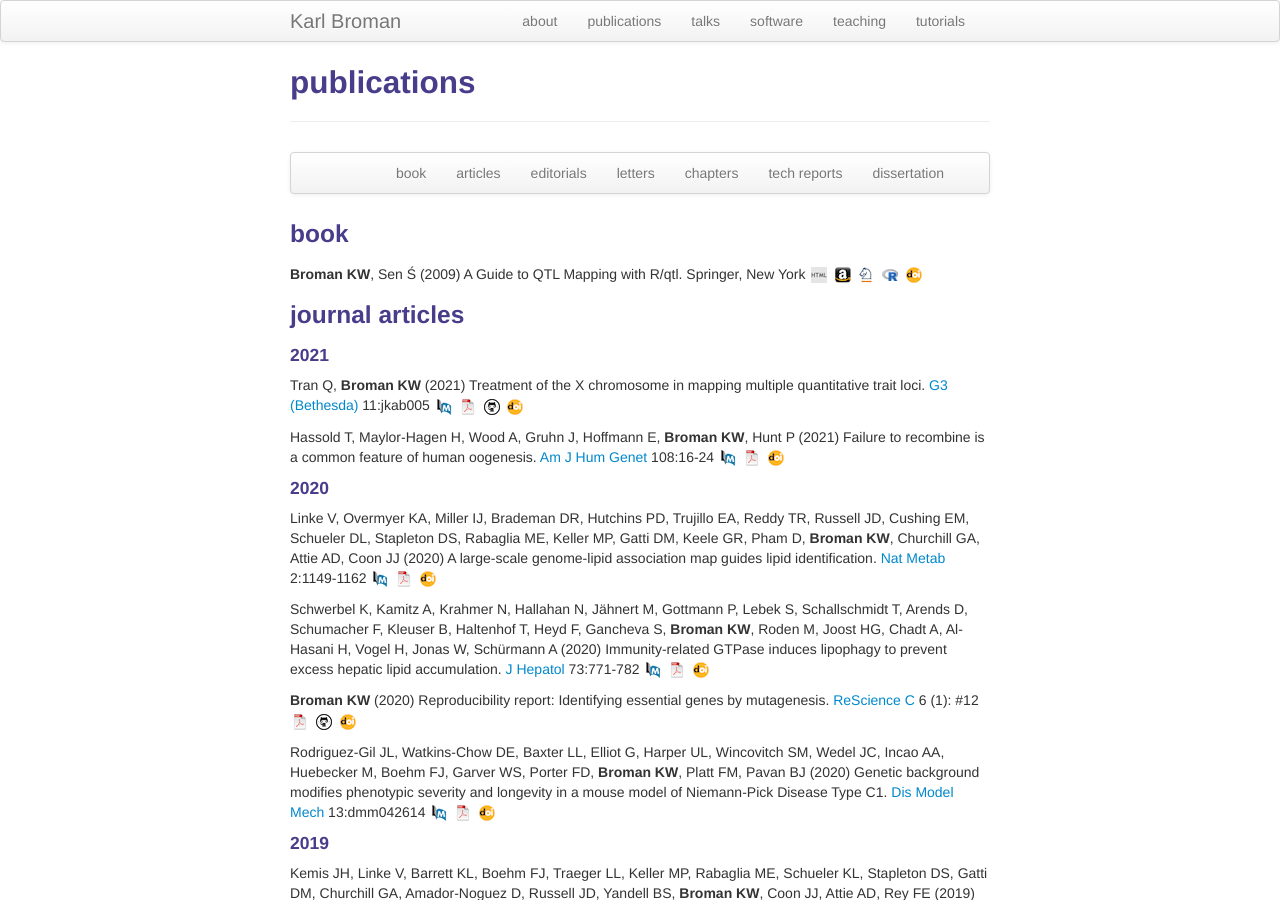
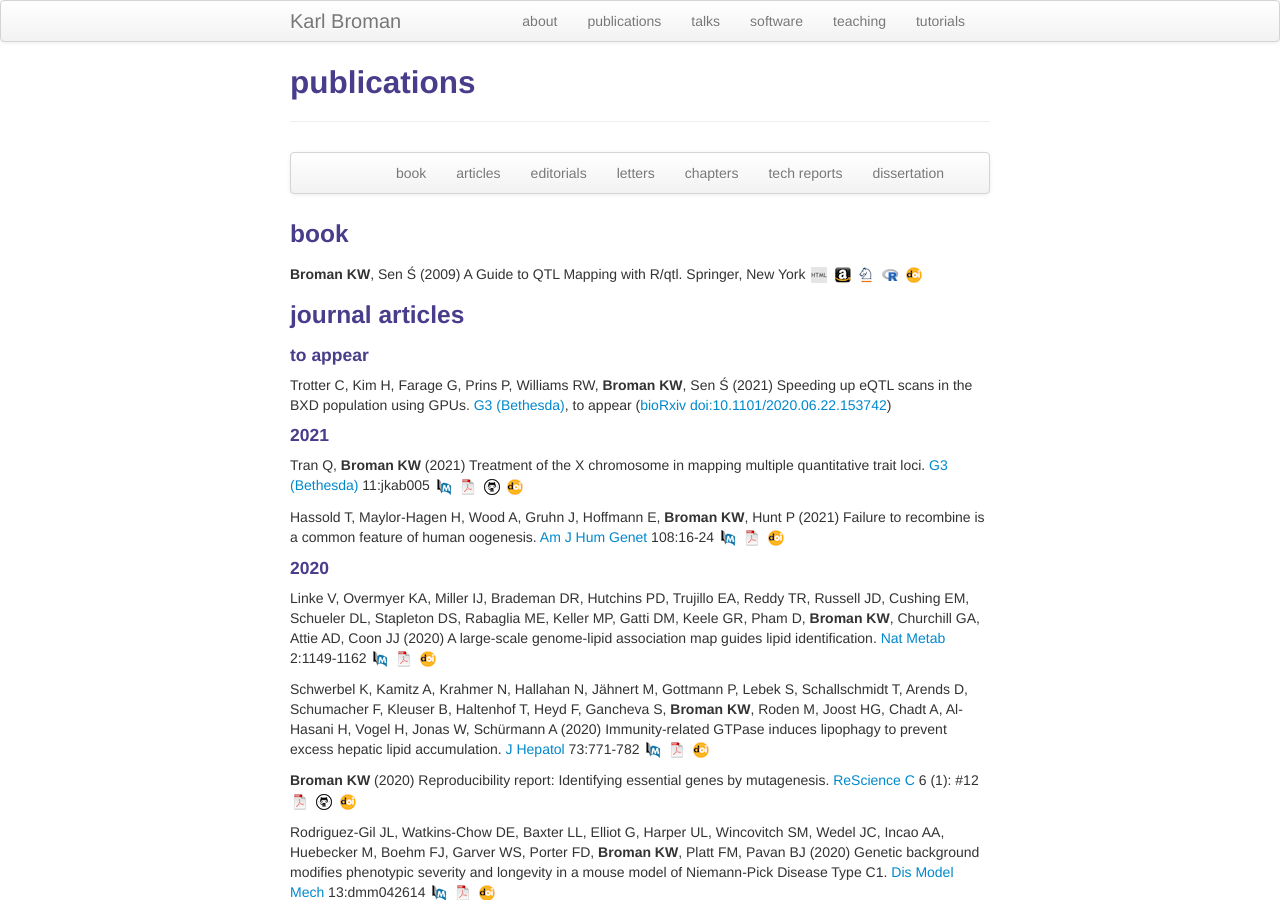
Before and after one commit to kbroman/kbroman.github.io, a Jekyll site: the page built from pubs.md, in a window 1280 px wide and 900 px high. Built offline with Jekyll 4.4.1, drawn with Linux system fonts in a browser that asks for light colours.

Commit message:
Add GPU paper to pubs.md

```diff
--- a/pubs.md
+++ b/pubs.md
@@ -30,6 +30,13 @@ description: Karl Broman's publications
 
 
 ### <a name="articles"></a>journal articles
+
+#### to appear
+
+Trotter C, Kim H, Farage G, Prins P, Williams RW, **Broman KW**, Sen
+&#346; (2021) Speeding up eQTL scans in the BXD population using GPUs.
+[G3 (Bethesda)](https://www.g3journal.org), to appear
+([bioRxiv](https://www.biorxiv.org) [doi:10.1101/2020.06.22.153742](https://doi.org/10.1101/2020.06.22.153742))
 
 #### 2021
 
```
